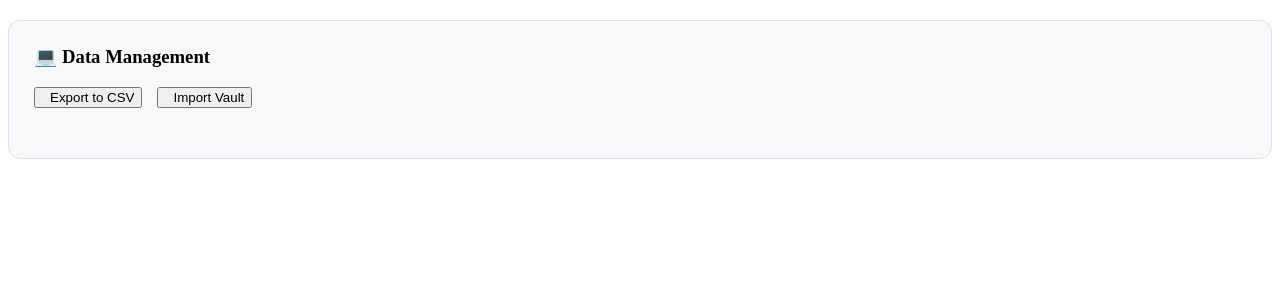
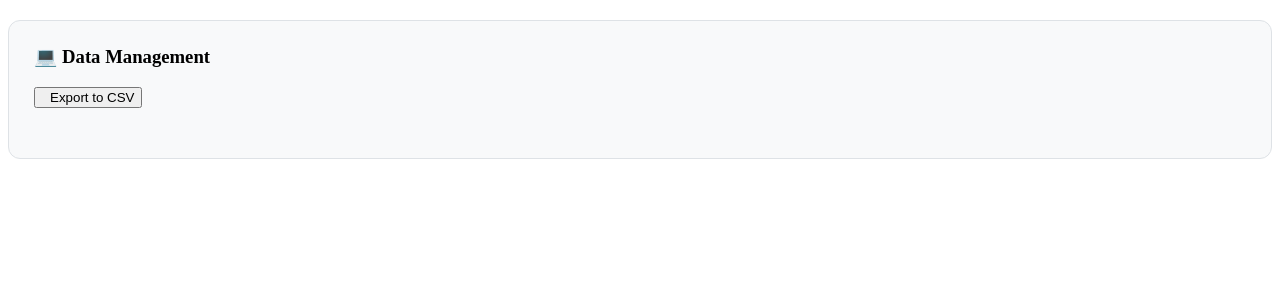
Before and after one commit to github4eri/MediaVault, a FastAPI app: template templates/components/admin_tools.html in a window 1280 px wide. Shown: the top 300 px of the page. Run offline with FastAPI, Linux system fonts and the light colour scheme; the template is opened without the code that fills it, so the values that code supplies are empty.

Commit message:
Updated UI - taking out a button

```diff
--- a/templates/components/admin_tools.html
+++ b/templates/components/admin_tools.html
@@ -7,10 +7,6 @@
             <i class="fas fa-file-export" style="margin-right: 8px;"></i> Export to CSV
         </button>
 
-        <button type="button" onclick="document.getElementById('zip-input').click()" class="btn">
-            <i class="fas fa-file-import" style="margin-right: 8px;"></i> Import Vault
-        </button>
-
         <form id="import-form" action="/import-vault" method="post" enctype="multipart/form-data" style="display:none;">
             <input type="file" id="zip-input" name="file" accept=".zip" onchange="this.form.submit();">
         </form>
```
